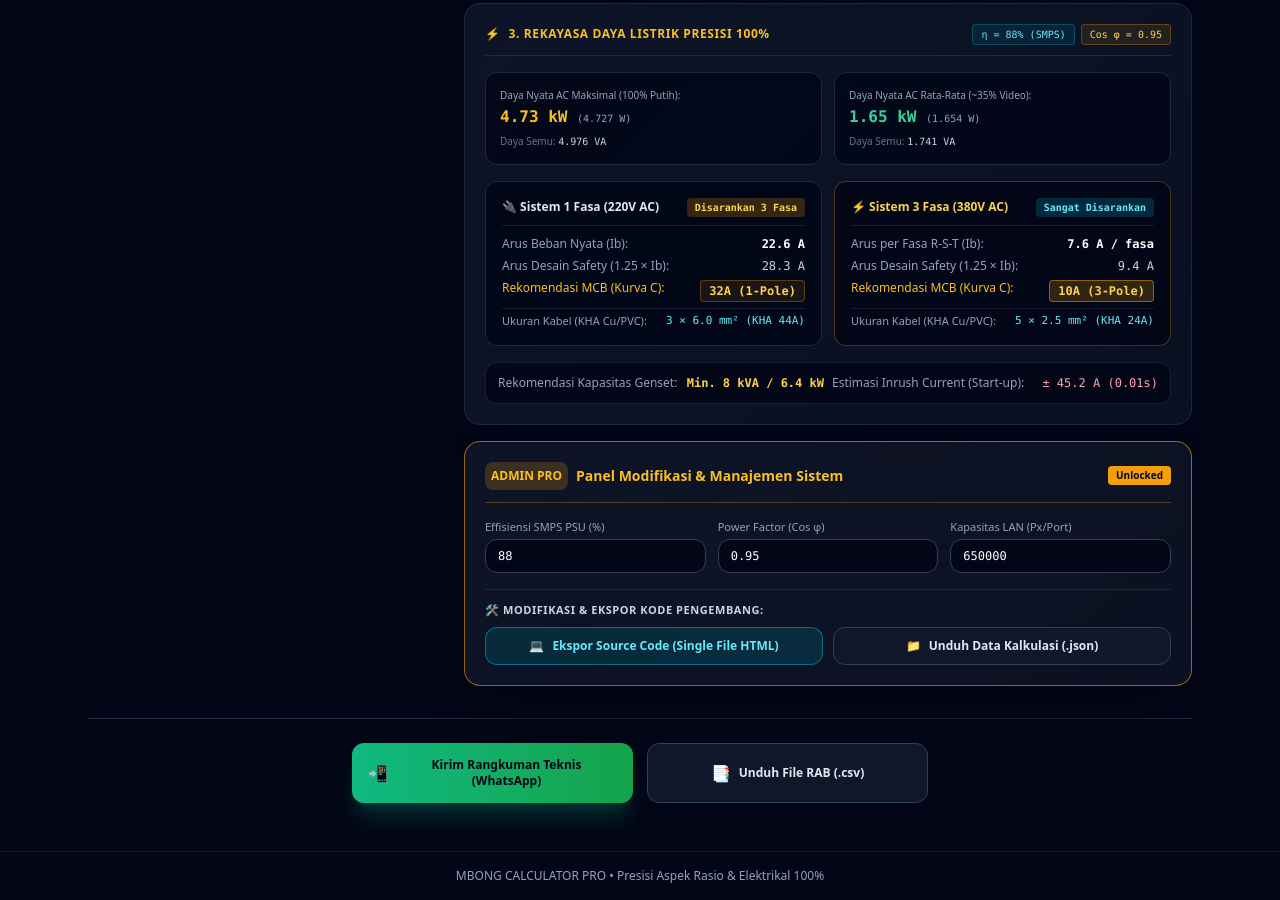
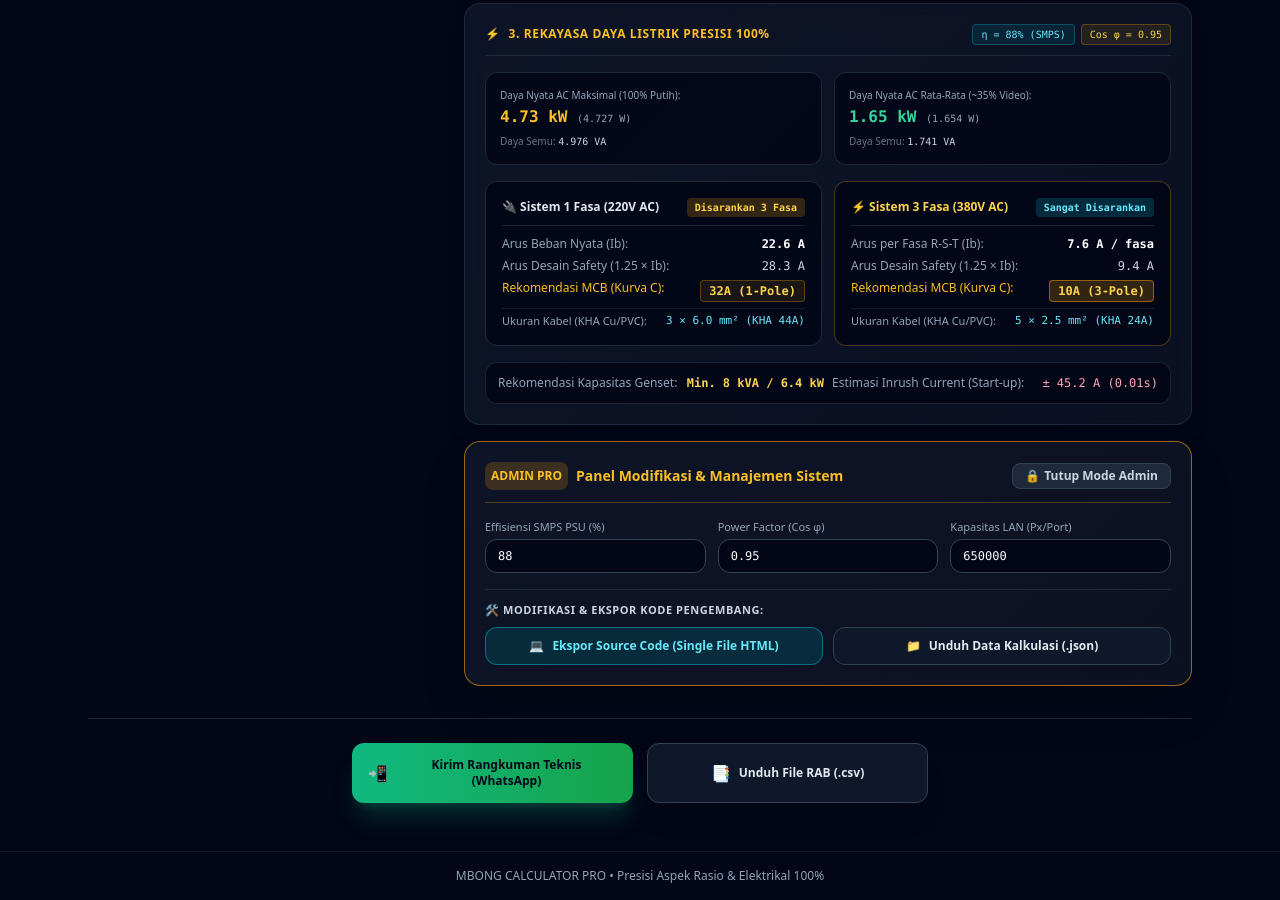
Before and after one commit to m130n6/mbongcalculatorpro, a plain HTML site: page index.html in a window 1280 px wide. Shown: the part 784-1684 px from the top of the page. Drawn offline with nearby package versions, Linux system fonts and the light colour scheme.

Commit message:
Update scrollbar hover color and button for admin mode

```diff
--- a/index.html
+++ b/index.html
@@ -26,7 +26,7 @@
     ::-webkit-scrollbar { width: 6px; height: 6px; }
     ::-webkit-scrollbar-track { background: #020617; }
     ::-webkit-scrollbar-thumb { background: #1e293b; border-radius: 4px; }
-    ::-webkit-scrollbar-thumb:hover { background: #334155; }
+    ::-webkit-scrollbar-thumb:hover { background: #475569; }
     .glass-card {
       background: linear-gradient(135deg, rgba(15, 23, 42, 0.85), rgba(15, 23, 42, 0.65));
       backdrop-filter: blur(12px);
@@ -388,7 +388,9 @@
               <span class="p-1.5 bg-amber-500/20 text-amber-400 rounded-lg text-xs font-bold">ADMIN PRO</span>
               <h3 class="text-sm font-bold text-amber-400">Panel Modifikasi &amp; Manajemen Sistem</h3>
             </div>
-            <span class="text-[10px] bg-amber-500 text-slate-950 font-extrabold px-2 py-0.5 rounded">Unlocked</span>
+            <button onclick="logoutAdmin()" class="text-xs bg-slate-800 hover:bg-slate-700 text-slate-300 px-3 py-1 rounded-lg border border-slate-700 transition font-semibold flex items-center gap-1">
+              <span>🔒</span> Tutup Mode Admin
+            </button>
           </div>
 
           <!-- Form Konfigurasi Internal Parameter Daya & Standar -->
@@ -547,7 +549,7 @@
     </div>
   </div>
 
-  <!-- LOGIKA JAVASCRIPT: ASPEK RASIO PRESISI & KALKULASI 100% -->
+  <!-- LOGIKA JAVASCRIPT -->
   <script>
     let currentDisplayType = 'indoor';
     let currentUnit = 'cm';
@@ -643,7 +645,6 @@
       showToast(`Satuan diubah ke ${unit === 'm' ? 'Meter' : 'Centimeter'}`, '📐');
     }
 
-    // Algoritma Simplifikasi Rasio Aspek Menjadi Pecahan Sederhana (GCD)
     function getGCD(a, b) {
       return b === 0 ? a : getGCD(b, a % b);
     }
@@ -653,7 +654,6 @@
       let num = width / gcd;
       let den = height / gcd;
 
-      // Jika rasionya terlalu besar (misal 512:321), bulatkan ke standar industri terdekat
       const ratio = width / height;
       let standardName = "Custom Rasio";
 
@@ -784,9 +784,7 @@
       const totalPixels = totalPixelW * totalPixelH;
       const megapixels = (totalPixels / 1000000).toFixed(2);
 
-      // Hitung Aspek Rasio Sangat Presisi
       const aspectInfo = getAspectRatioString(totalPixelW, totalPixelH);
-
       const procSpec = getAccurateProcessor(totalPixels);
 
       const totalWattsDC = totalModules * modSpec.maxWattsDC;
@@ -834,7 +832,6 @@
       const btu = avgPowerWatts * 3.412;
       const acPK = (btu / 9000).toFixed(1);
 
-      // Render Hasil ke Tampilan
       document.getElementById('out-module-count').innerText = `${modulesW} (P) × ${modulesH} (T) = ${totalModules} Unit (${modSpec.widthMm}×${modSpec.heightMm}mm)`;
       document.getElementById('out-meter-size').innerText = `${actualWidthM.toFixed(2)} × ${actualHeightM.toFixed(2)} m (${widthCm.toFixed(0)} × ${heightCm.toFixed(0)} cm)`;
       document.getElementById('out-area').innerText = `${totalAreaSqm.toFixed(2)} m²`;
@@ -846,7 +843,6 @@
       document.getElementById('out-actual-size').innerText = `${widthCm.toFixed(0)} × ${heightCm.toFixed(0)} cm`;
       document.getElementById('out-viewing-dist').innerText = `${(pitchValue * 1.5).toFixed(1)} - ${(pitchValue * 3.0).toFixed(1)} m`;
 
-      // Render Aspek Rasio Presisi
       document.getElementById('out-exact-ratio').innerText = `${aspectInfo.fraction} (${aspectInfo.decimal} : 1)`;
       document.getElementById('out-standard-ratio').innerText = aspectInfo.standardName;
       document.getElementById('visual-aspect').innerText = aspectInfo.fraction;
```
